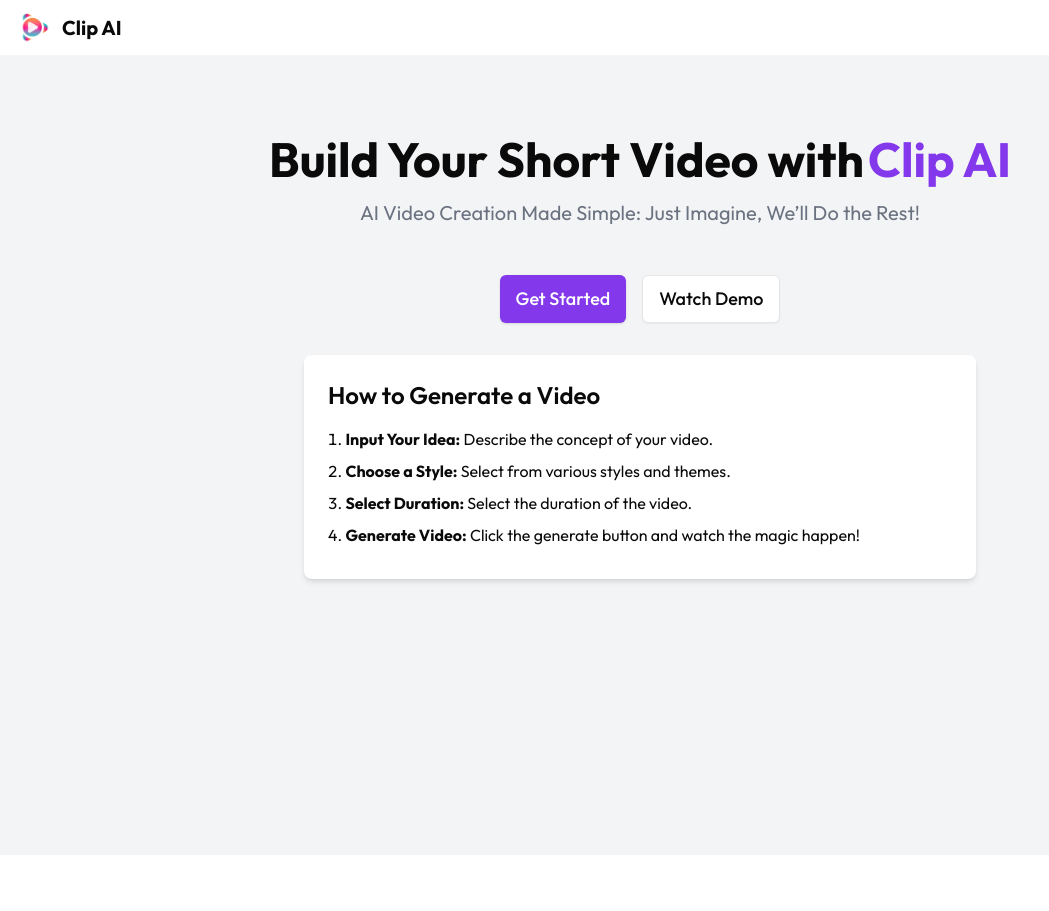
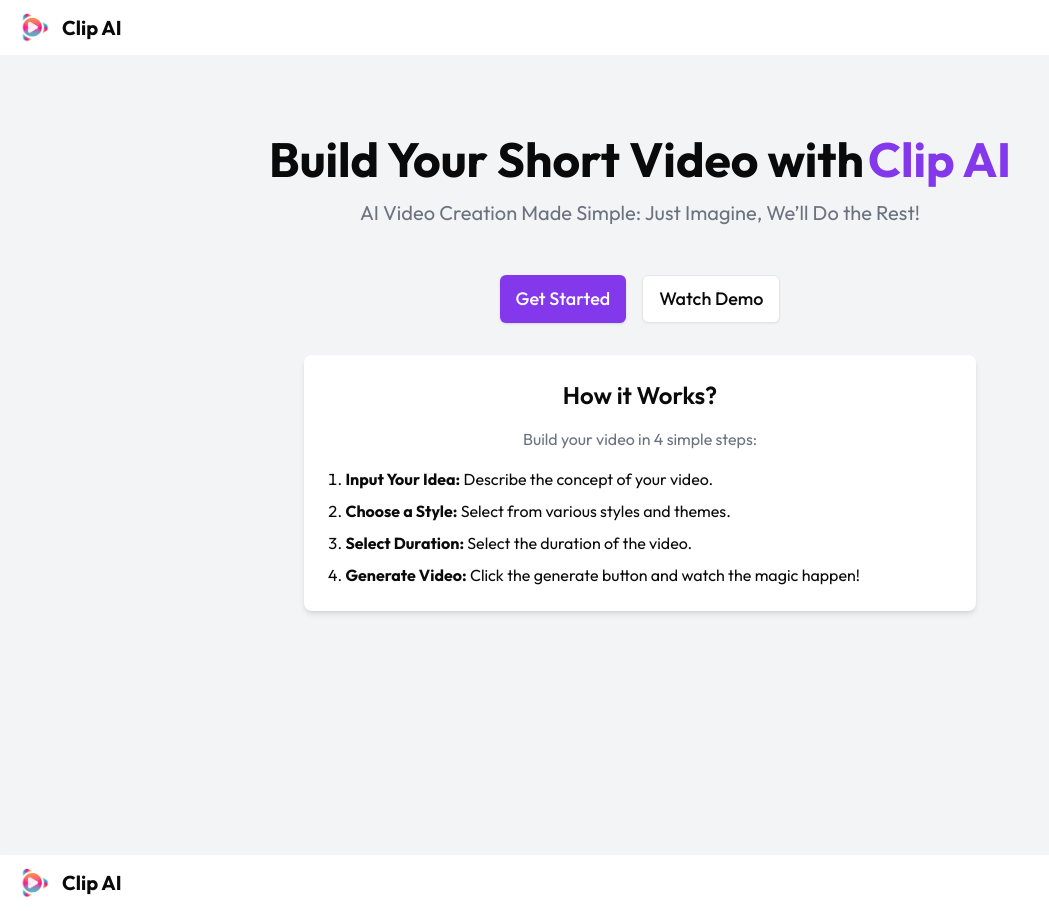
Before and after one commit to AshwiniParaye1/AI-Video-Generator, a Next.js app: page / in a window 1280 px wide. Shown: the whole page, without its empty margins (0-1049 px from the left). Before the commit the page ends 855 px from the top, so only its background shows below. Built offline with nearby package versions, Linux system fonts and the light colour scheme; no server answers.

Commit message:
created footer

```diff
--- /dev/null
+++ b/app/dashboard/_components/Footer.jsx
@@ -0,0 +1,23 @@
+import { Button } from "@/components/ui/button";
+import { UserButton } from "@clerk/nextjs";
+import Image from "next/image";
+import Link from "next/link";
+import React from "react";
+
+function Footer() {
+  return (
+    <div className="p-3 w-full px-5 flex items-center justify-between shadow-md">
+      <Link href={"/"}>
+        <div className="flex gap-3 items-center">
+          <Image src={"/logo.png"} alt="logo" width={30} height={30} />
+          <h2 className="font-bold text-xl">Clip AI</h2>
+        </div>
+      </Link>
+      <div className="flex gap-3 items-center">
+        <UserButton />
+      </div>
+    </div>
+  );
+}
+
+export default Footer;
--- a/app/page.js
+++ b/app/page.js
@@ -1,8 +1,8 @@
 import { Button } from "@/components/ui/button";
 import { UserButton } from "@clerk/nextjs";
-import Head from "next/head";
 import Image from "next/image";
 import Link from "next/link";
+import Footer from "./dashboard/_components/Footer";
 
 export default function Home() {
   return (
@@ -53,10 +53,13 @@ export default function Home() {
         </div>
 
         <div className="bg-white shadow-md rounded-lg p-6 max-w-2xl w-full">
-          <h2 className="text-2xl font-semibold mb-4">
-            How to Generate a Video
+          <h2 className="text-2xl font-semibold mb-4 text-center">
+            How it Works?
           </h2>
-          <ol className="list-decimal list-inside">
+          <p className="text-gray-500 mb-4 text-center">
+            Build your video in 4 simple steps:
+          </p>
+          <ul className="list-decimal list-inside">
             <li className="mb-2">
               <strong>Input Your Idea:</strong> Describe the concept of your
               video.
@@ -69,13 +72,14 @@ export default function Home() {
               <strong>Select Duration:</strong> Select the duration of the
               video.
             </li>
-            <li className="mb-2">
+            <li className="">
               <strong>Generate Video:</strong> Click the generate button and
               watch the magic happen!
             </li>
-          </ol>
+          </ul>
         </div>
       </main>
+      <Footer />
     </div>
   );
 }
```
